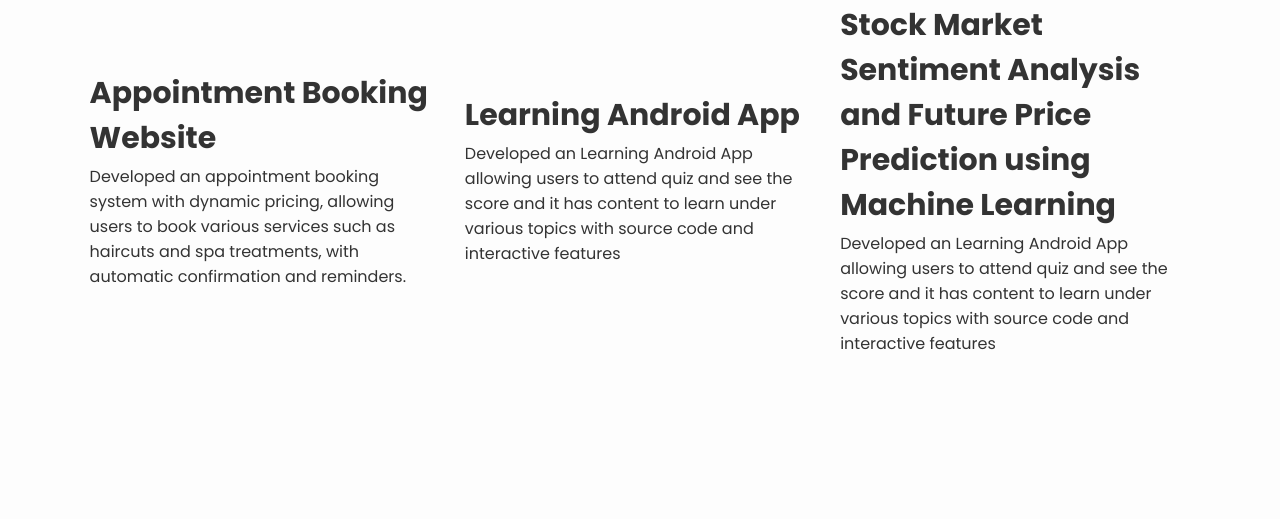
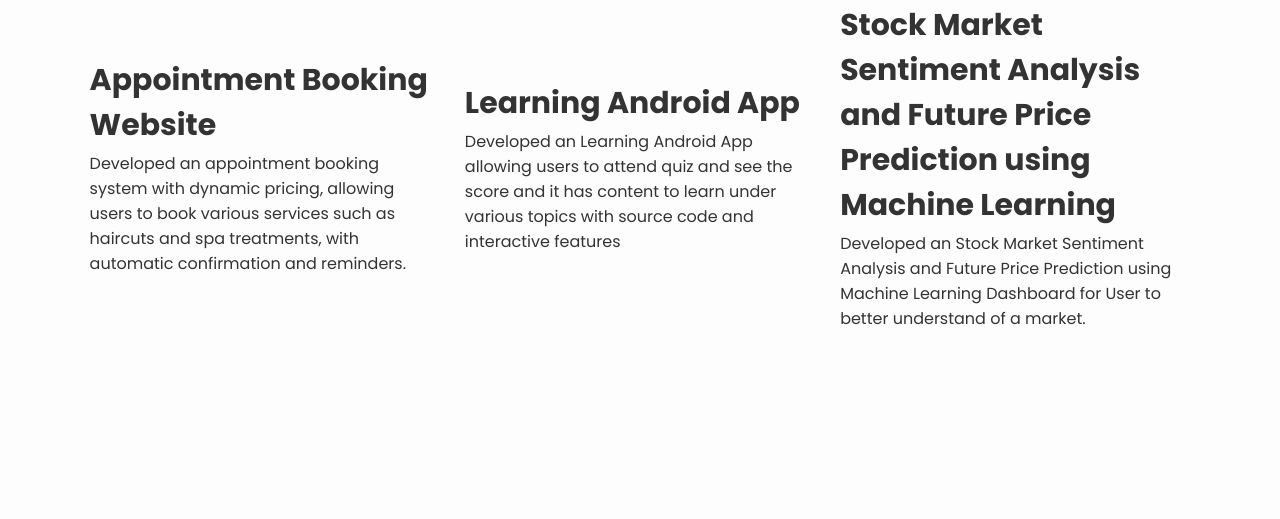
Before and after one commit to DevTechSoft5/Site, a plain HTML site: page index.html in a window 1280 px wide. Shown: the part 3679-4198 px from the top of the page. Drawn offline with nearby package versions, Linux system fonts and the light colour scheme.

Commit message:
Update index.html

```diff
--- a/index.html
+++ b/index.html
@@ -198,7 +198,7 @@ We are a tech startup with a passion for building websites, applications, and pr
 
                                 <div class="portfolio-layer">
                         <h4>Stock Market Sentiment Analysis and Future Price Prediction using Machine Learning</h4>
-                        <p>Developed an Learning Android App allowing users to attend quiz and see the score and it has content to learn under various topics with source code and interactive features </p>
+                        <p>Developed an  Stock Market Sentiment Analysis and Future Price Prediction using Machine Learning Dashboard for User to better understand of a market. </p>
                               </div>
                 </div>
     </section>
```
